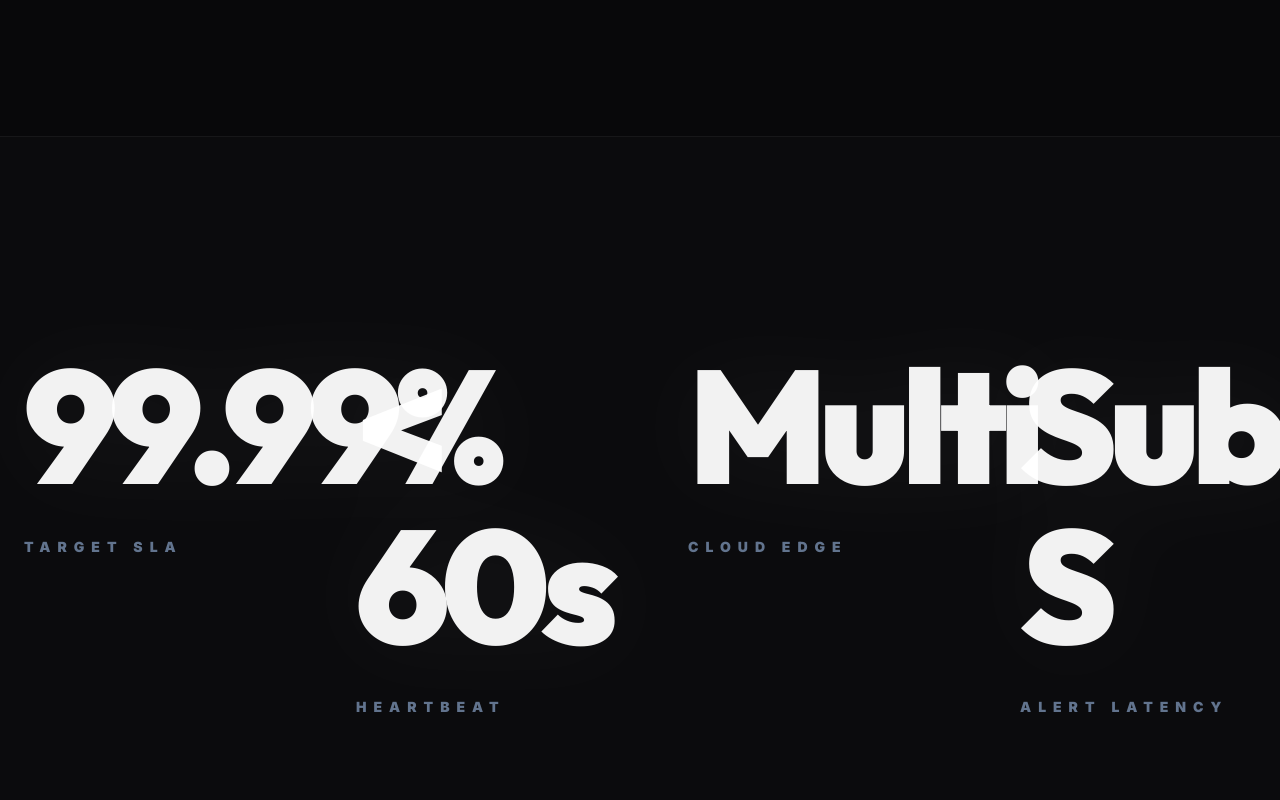
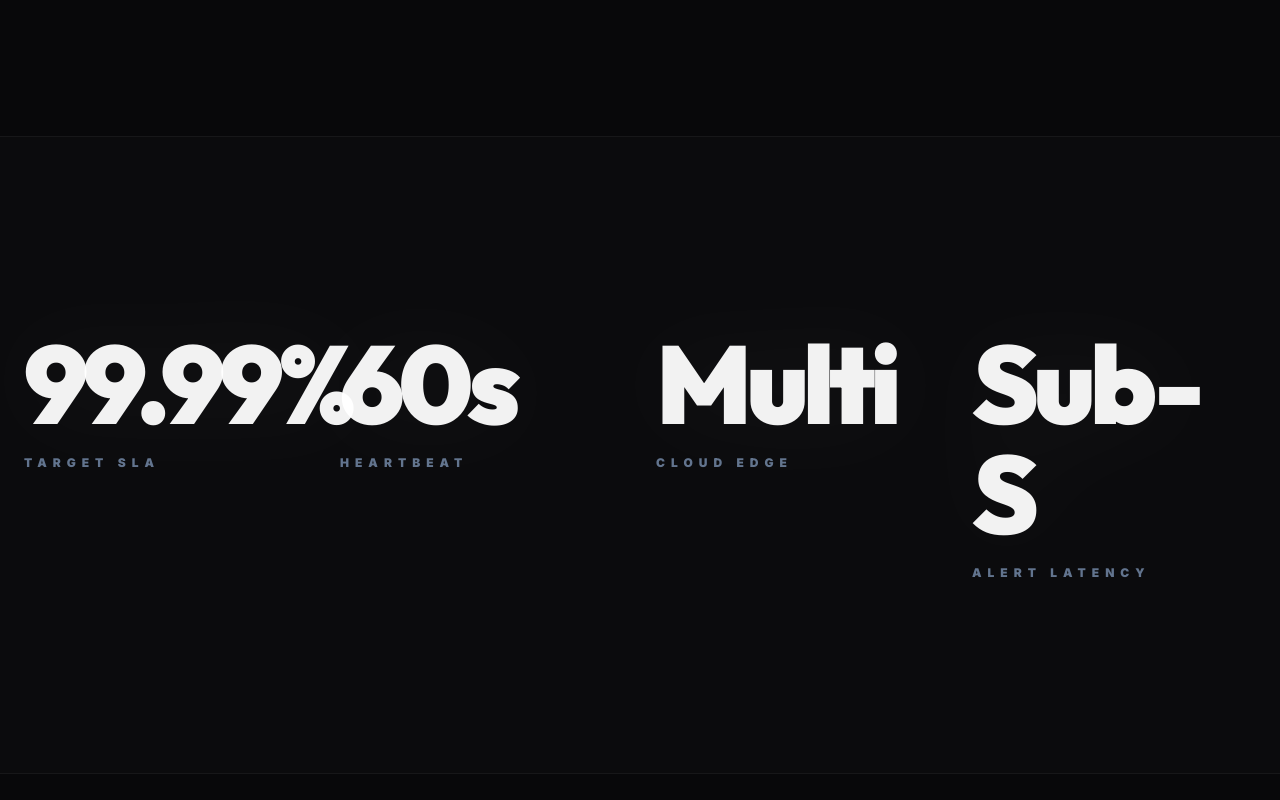
Before and after one commit to vinay-clutch/upgaurd-frontend, a React (Vite) app: page / in a window 1280 px wide. Shown: the part 4780-5580 px from the top of the page. Built offline with nearby package versions, Linux system fonts and the light colour scheme.

Commit message:
🔧 Refined stats alignment for laptop screens

```diff
--- a/src/pages/Landing.jsx
+++ b/src/pages/Landing.jsx
@@ -501,17 +501,21 @@ export function Landing() {
       </section>
 
       {/* ── STATS SECTION ── */}
-      <section className="py-32 md:py-52 bg-white/[0.01] border-y border-white/5 overflow-hidden">
-        <div className="max-w-[1500px] mx-auto px-6 grid grid-cols-2 lg:grid-cols-4 gap-24 text-center lg:text-left">
+      <section className="py-24 md:py-48 bg-white/[0.01] border-y border-white/5 overflow-hidden">
+        <div className="max-w-[1400px] mx-auto px-6 grid grid-cols-1 sm:grid-cols-2 lg:grid-cols-4 gap-12 lg:gap-8">
           {[
             { n: "99.99%", l: "Target SLA" },
-            { n: "< 60s", l: "Heartbeat" },
+            { n: "60s", l: "Heartbeat" },
             { n: "Multi", l: "Cloud Edge" },
             { n: "Sub-S", l: "Alert Latency" }
           ].map((s, i) => (
-            <div key={i} className="relative group">
-              <div className="font-['Outfit'] font-black text-7xl md:text-9xl lg:text-[160px] mb-8 tracking-tighter text-white/95 group-hover:text-[#00f09a] transition-colors drop-shadow-[0_0_50px_rgba(255,255,255,0.05)]">{s.n}</div>
-              <div className="text-xs md:text-sm font-black uppercase text-slate-500 tracking-[0.5em] group-hover:text-[#00f09a] transition-colors">{s.l}</div>
+            <div key={i} className="flex flex-col items-center lg:items-start group">
+              <div className="font-['Outfit'] font-black text-6xl sm:text-7xl md:text-8xl xl:text-[110px] mb-4 tracking-tighter text-white/95 group-hover:text-[#00f09a] transition-colors drop-shadow-[0_0_50px_rgba(255,255,255,0.05)] leading-none">
+                {s.n}
+              </div>
+              <div className="text-[10px] md:text-xs font-black uppercase text-slate-500 tracking-[0.5em] group-hover:text-[#00f09a] transition-colors">
+                {s.l}
+              </div>
             </div>
           ))}
         </div>
```
